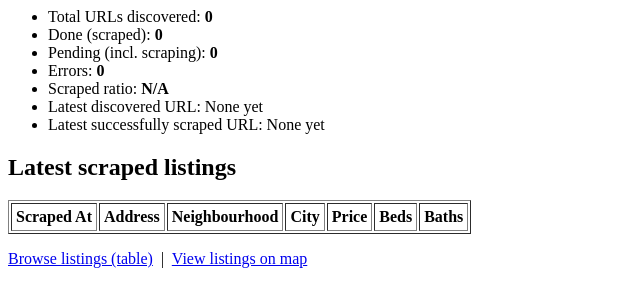
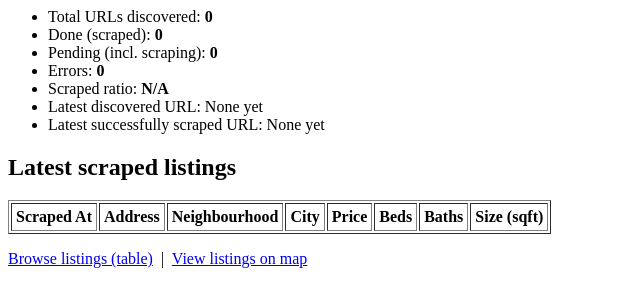
Before and after one commit to Fquico1999/Real-Estate-Valuation, a FastAPI app: page / in a window 1280 px wide. Shown: the part 204-511 px from the top of the page, without its empty margins (0-640 px from the left). Run offline with FastAPI, Linux system fonts and the light colour scheme; data that the repository does not hold is empty.

Commit message:
Added Size to the latest listings table in home

```diff
--- a/webapp/templates/home.html
+++ b/webapp/templates/home.html
@@ -60,6 +60,7 @@
       <th>Price</th>
       <th>Beds</th>
       <th>Baths</th>
+      <th>Size (sqft)</th>
     </tr>
     {% for l in latest %}
     <tr>
@@ -76,6 +77,7 @@
       </td>
       <td>{{ l.beds }}</td>
       <td>{{ l.baths }}</td>
+      <td>{{ l.sqft }}</td>
     </tr>
     {% endfor %}
   </table>
```
